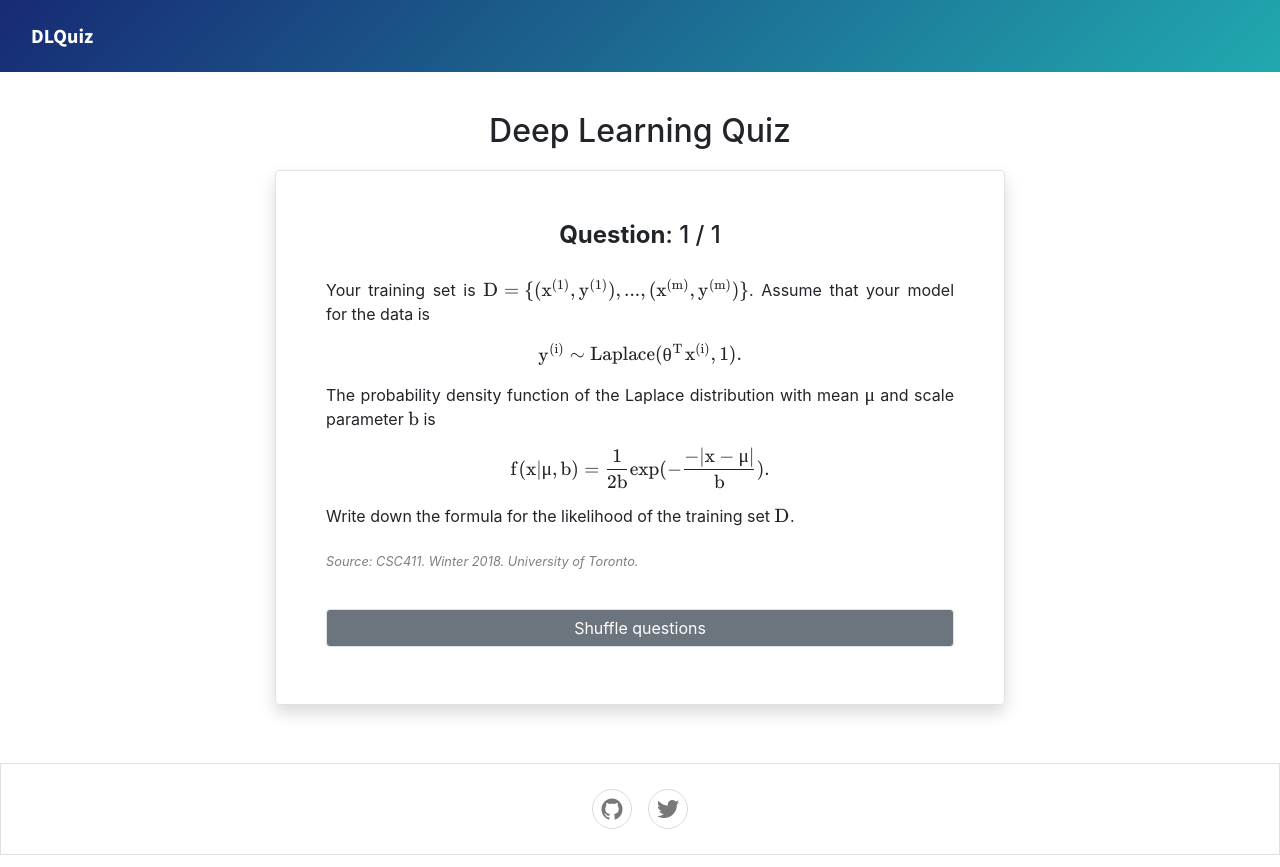
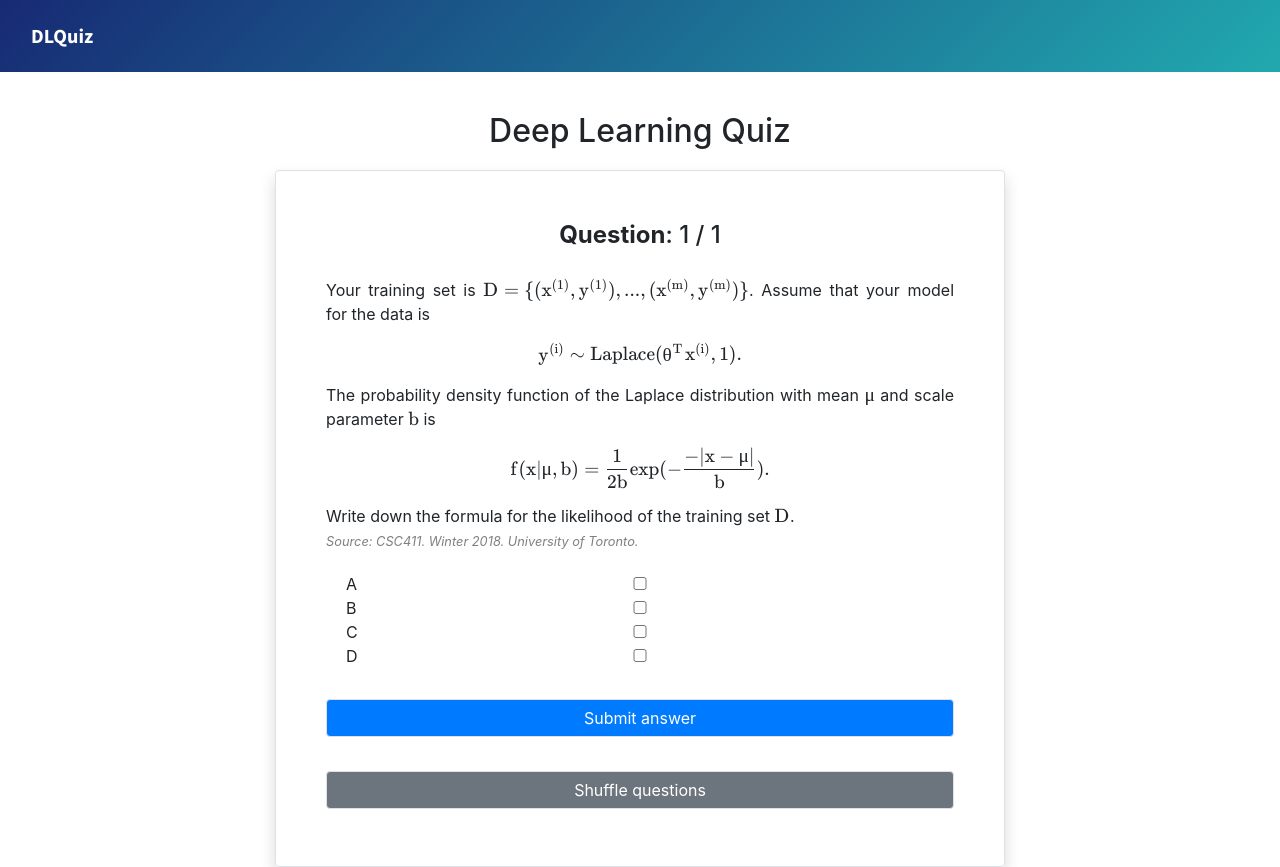
Before and after one commit to torayeff/dlquiz, a Next.js app: page / in a window 1280 px wide. Shown: the top 867 px of the page. Built offline with nearby package versions, Linux system fonts and the light colour scheme.

Commit message:
AnswerForm component

```diff
--- a/components/AnswerChoices.js
+++ /dev/null
@@ -1,39 +0,0 @@
-import React from "react";
-
-class AnswerChoices extends React.Component {
-  constructor(props) {
-    super(props);
-    this.onChange = this.onChange.bind(this);
-  }
-
-  onChange(event) {
-    this.props.onChange(event);
-  }
-
-  render() {
-    return (
-      <div>
-        {
-          this.props.type !== "text" ?
-            this.props.answers.map((answer, index) =>
-              <div className="form-check" key={this.props.id + "-" + index}>
-                <input className="form-check-input"
-                       type={this.props.type === "one_correct" ? "radio" : "checkbox"}
-                       id={this.props.id + "-" + index}
-                       name="answer"
-                       value={index}
-                       onChange={this.onChange}/>
-                <label className="form-check-label"
-                       htmlFor={this.props.id + "-" + index}>
-                  {answer}
-                </label>
-              </div>
-            ) : ""
-        }
-      </div>
-    )
-  }
-
-}
-
-export default AnswerChoices;
--- /dev/null
+++ b/components/AnswerForm.js
@@ -0,0 +1,95 @@
+import React from "react";
+
+class AnswerForm extends React.Component {
+  constructor(props) {
+    super(props);
+
+    this.state = {
+      "answers": []
+    };
+
+    this.onChange = this.onChange.bind(this);
+    this.onClick = this.onClick.bind(this);
+  }
+
+  onChange(event) {
+    let answers = this.state.answers;
+
+    if (this.props.type === "text") {
+      answers = [event.target.value];
+    } else if (this.props.type === "number") {
+      answers = [parseFloat(event.target.value)];
+    } else if (this.props.type === "one_correct") {
+      answers = [parseInt(event.target.value)];
+    } else if (this.props.type === "multi_correct") {
+      if (event.target.checked) {
+        answers.push(+parseInt(event.target.value));
+      } else {
+        const idx = answers.indexOf(+parseInt(event.target.value));
+        answers.splice(idx, 1);
+      }
+    }
+
+    this.setState({answers: answers});
+  }
+
+  onClick(event) {
+    event.preventDefault();
+    this.props.onSubmit(this.state.answers);
+  }
+
+  render() {
+    let answerForm;
+
+    if (this.props.type === "text") {
+      answerForm = (
+        <div>
+          <textarea
+            id="answer"
+            rows="5"
+            onChange={this.onChange}/>
+        </div>
+      );
+    } else if (this.props.type === "number") {
+      answerForm = (
+        <div>
+          <input
+            type="number"
+            step="0.0001"
+            placeholder="Answer up to 4 decimal places: 0.1234"
+            onChange={this.onChange}/>
+        </div>
+      );
+    } else {
+      answerForm = this.props.answers.map((answer, index) =>
+        <div className="form-check" key={this.props.id + "-" + index}>
+          <input
+            className="form-check-input"
+            type={this.props.type === "one_correct" ? "radio" : "checkbox"}
+            id={this.props.id + "-" + index}
+            name="answer"
+            value={index}
+            onChange={this.onChange}/>
+          <label className="form-check-label"
+                 htmlFor={this.props.id + "-" + index}>
+            {answer}
+          </label>
+        </div>
+      );
+    }
+    return (
+      <div className="answer-form">
+        {answerForm}
+        <br/>
+        <button
+          className="btn btn-primary btn-block text-center border rounded"
+          onClick={this.onClick}>
+          Submit answer
+        </button>
+      </div>
+    );
+  }
+
+}
+
+export default AnswerForm;
--- a/components/Question.js
+++ b/components/Question.js
@@ -1,37 +1,40 @@
 import React from "react";
-import AnswerChoices from "./AnswerChoices";
+import AnswerForm from "./AnswerForm";
 import renderMathInElement from "../modules/auto-render";
 
 class Question extends React.Component {
   constructor(props) {
     super(props);
+
+    this.onSubmit = this.onSubmit.bind(this);
   }
 
   componentDidMount() {
     renderMathInElement(document.getElementById("question"));
   }
 
+  onSubmit(answers) {
+    console.log(answers);
+  }
+
   render() {
     return (
-      <div id="question" className="question">
+      <div id="question" className="question-container">
+        <form id={this.props.question.id}>
           <div
             id="question-text"
             className="text-justify"
             dangerouslySetInnerHTML={{__html: this.props.question.text}}/>
 
-        <form className="dlq-question-form" id={this.props.question.id}>
-          <AnswerChoices id={this.props.question.id}
+          <small className="text-black-50">
+            <i>Source: {this.props.question.source}</i>
+          </small>
+
+          <AnswerForm id={this.props.question.id}
                       answers={this.props.question.answers}
                       type={this.props.question.type}
-                         onChange={this.onChange}/>
+                      onSubmit={this.onSubmit}/>
         </form>
-
-        <div className="dlq-question-source">
-          <small className="text-black-50">
-            <em>Source: {this.props.question.source}</em>
-          </small>
-        </div>
-
       </div>
     );
   }
--- a/data/dlquiz.json
+++ b/data/dlquiz.json
@@ -2,8 +2,12 @@
   {
     "id": 91,
     "text": "Your training set is \\( D = \\{(x^{(1)}, y^{(1)}), ..., (x^{(m)}, y^{(m)})\\} \\). Assume that your model for the data is $$y^{(i)} \\sim \\text{Laplace}(\\theta^Tx^{(i)}, 1) .$$ The probability density function of the Laplace distribution with mean \\(\\mu\\) and scale parameter \\(b\\) is $$f(x|\\mu,b) = \\frac{1}{2b}\\text{exp}(-\\frac{-|x-\\mu|}{b}).$$\nWrite down the formula for the likelihood of the training set \\(D\\).",
-    "type": "text",
+    "type": "multi_correct",
     "answers": [
+      "A",
+      "B",
+      "C",
+      "D"
     ],
     "correctAnswer": "The likelihood of the training set is the product of the probabilities of the \\(y^{(i)}\\)s given the \\(x^{(i)}\\)s: $$L_\\theta(y|x) = \\prod_{i=1}^{m}f(y|\\theta^Tx^{(i)}, 1) = \\prod_{i=1}^{m}\\bigg( \\frac{1}{2}\\text{exp}(-|\\theta^Tx^{(i)} - y^{(i)}|) \\bigg).$$",
     "answerComment": "",
--- a/public/assets/css/styles.css
+++ b/public/assets/css/styles.css
@@ -3,8 +3,37 @@
     min-height: 100vh;
 }
 
-.question {
+.sticky-top {
+    position: fixed;
+    top: 0;
+    width: 100%;
+    z-index: 1;
+}
+
+.sticky-bottom {
+    position: fixed;
+    bottom: 0;
+    width: 100%;
+    z-index: 1;
+}
+
+/* Question Component*/
+
+.question-container {
     padding-top: 20px;
+}
+
+.answer-form {
+    width: 100%;
+    padding: 20px 0;
+}
+
+.answer-form input{
+    width: 100%;
+}
+
+.answer-form textarea {
+    width: 100%;
 }
 
 .dlq-wrapper {
@@ -22,10 +51,6 @@
     padding: 50px;
 }
 
-.dlq-question-source {
-    padding: 10px 0 30px;
-}
-
 .dlq-hide {
     display: none;
 }
@@ -39,21 +64,3 @@ img {
 button {
     margin: 7px 0 7px !important;
 }
-
-.sticky-top {
-    position: fixed;
-    top: 0;
-    width: 100%;
-    z-index: 1;
-}
-
-.sticky-bottom {
-    position: fixed;
-    bottom: 0;
-    width: 100%;
-    z-index: 1;
-}
-
-.dlq-question-form {
-    padding-top: 10px;
-}
```
Lines whose indentation alone changed are shown as unchanged.
